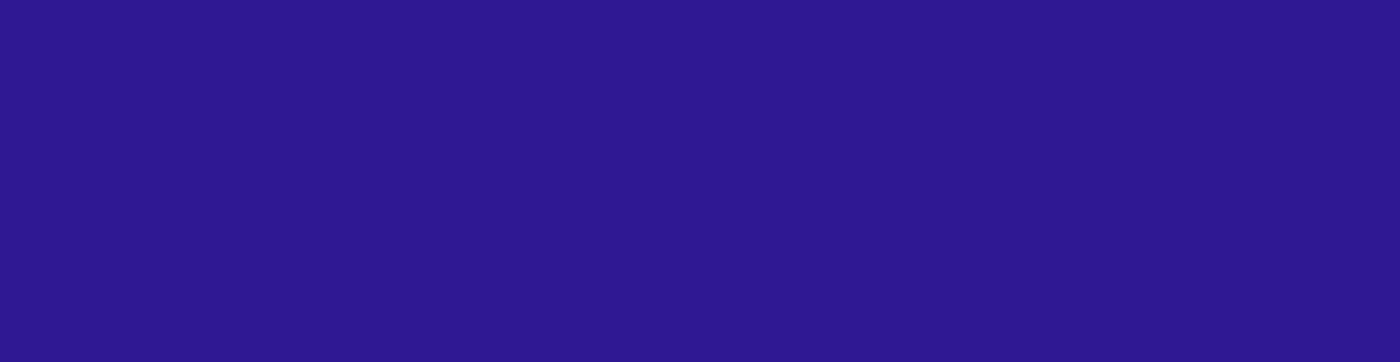
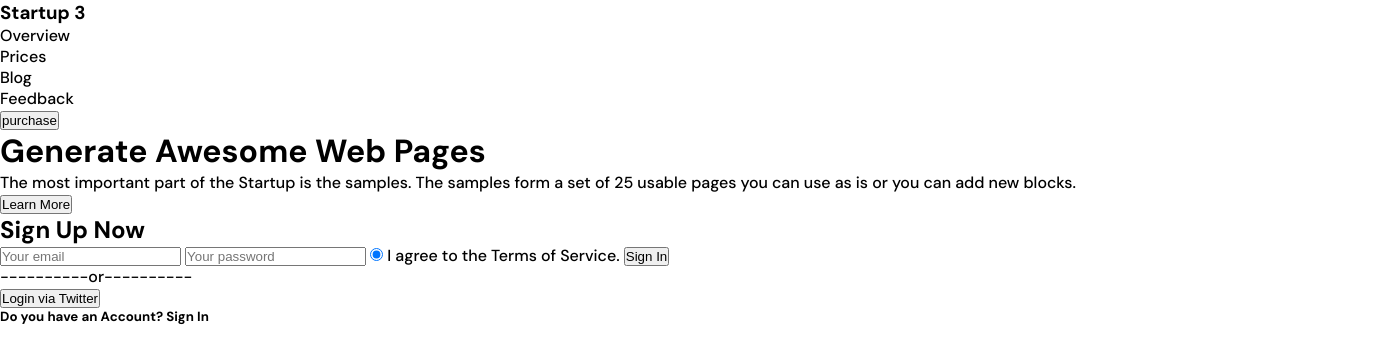
Before and after one commit to aswintrikkur/Signup_page_clone, a plain HTML site: page index.html in a window 1280 px wide. Shown: the whole page, 1400 px wide, since content can reach past the window. Drawn offline with Linux system fonts and the light colour scheme.

Commit message:
html elements added

```diff
--- a/index.html
+++ b/index.html
@@ -5,12 +5,55 @@
 		<meta name="viewport" content="width=device-width, initial-scale=1.0" />
 		<title>Sign-up</title>
 		<link rel="stylesheet" href="style.css" />
+		<link rel="preconnect" href="https://fonts.googleapis.com" />
+		<link rel="preconnect" href="https://fonts.gstatic.com" crossorigin />
+		<link
+			href="https://fonts.googleapis.com/css2?family=DM+Sans:opsz,wght@9..40,500;9..40,700&family=Open+Sans:wght@400;700&display=swap"
+			rel="stylesheet"
+		/>
 	</head>
 	<body>
 		<!-- main container -->
 		<div class="main-container">
+			<!-- header -->
+			<header>
+				<div class="company-name"><h3>Startup 3</h3></div>
+				<nav>
+					<p class="item">Overview</p>
+					<p class="item">Prices</p>
+					<p class="item">Blog</p>
+					<p class="item">Feedback</p>
+					<button class="purchase">purchase</button>
+				</nav>
+			</header>
 
+			<!-- body-container -->
+			<div class="body-container">
+				<!-- content -->
+				<div class="content">
+					<h1 class="content-title">Generate Awesome Web Pages</h1>
+					<p class="content-details">
+						The most important part of the Startup is the samples. The samples form a set of 25 usable pages you can
+						use as is or you can add new blocks.
+					</p>
+					<button class="learn-more">Learn More</button>
+				</div>
 
-        </div>
+				<!-- signup-form -->
+				<div class="signup-form">
+					<form>
+						<h2 class="form-title">Sign Up Now</h2>
+						<input type="email" placeholder="Your email" class="email" />
+						<input type="password" placeholder="Your password" class="password" />
+						<input type="radio" checked id="agree-conditions" />
+						<label for="agree-conditions">I agree to the Terms of Service.</label>
+						<button class="sign-in">Sign In</button>
+						<p>----------or----------</p>
+						<button class="twitter">Login via Twitter</button>
+						<h5>Do you have an Account? <span class="">Sign In</span></h5>
+					</form>
+				</div>
+			</div>
+		</div>
 	</body>
 </html>
--- a/style.css
+++ b/style.css
@@ -1,17 +1,12 @@
-*{
-    padding: 0;
-    margin: 0;
-    box-sizing: border-box;
+* {
+	padding: 0;
+	margin: 0;
+	box-sizing: border-box;
 }
-html{
-    overflow-x: hidden;
-    scroll-behavior: smooth;
+html {
+	overflow-x: hidden;
+	scroll-behavior: smooth;
 }
-
-
-.main-container{
-    width: 1400px;
-    height: 890px;
-    margin: auto;
-    background: var(--background-dark, #2F1893);
+body {
+	font-family: "DM Sans", sans-serif;
 }
```
